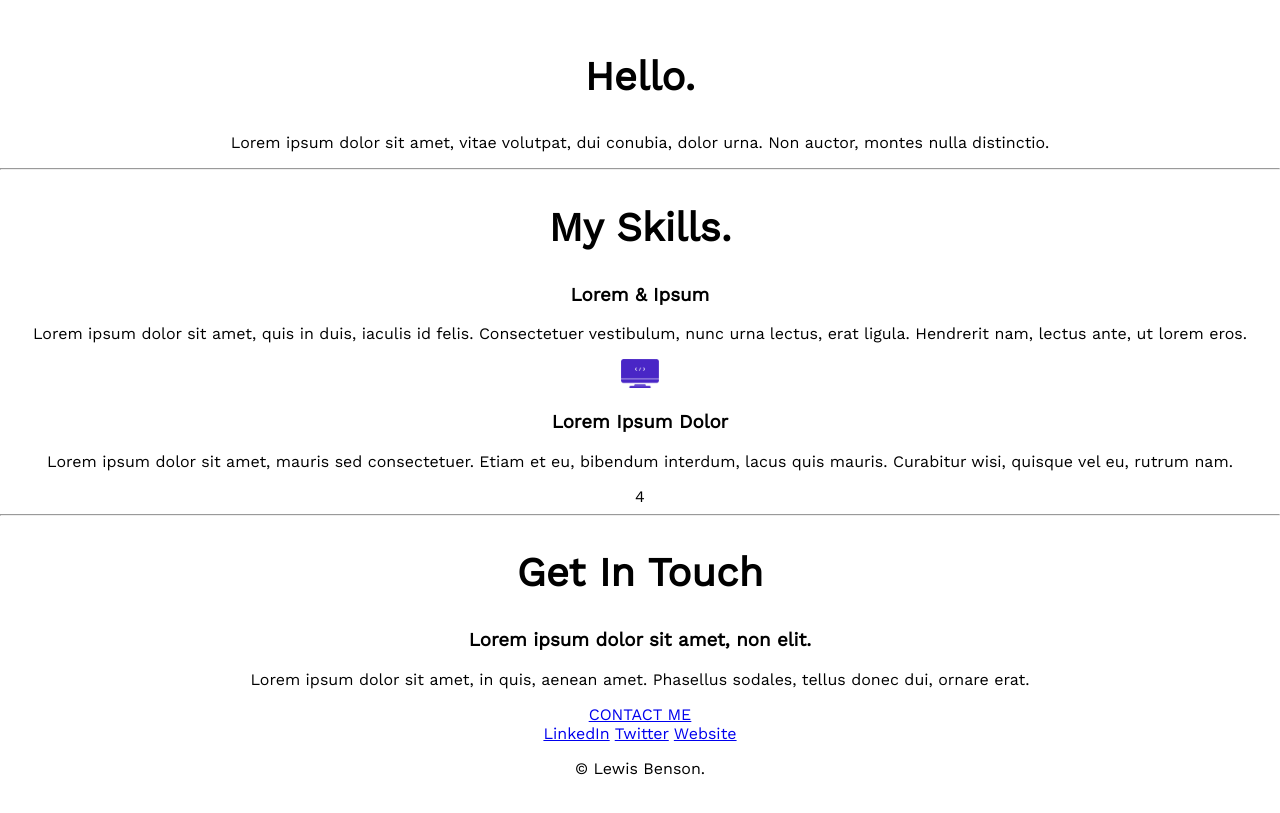
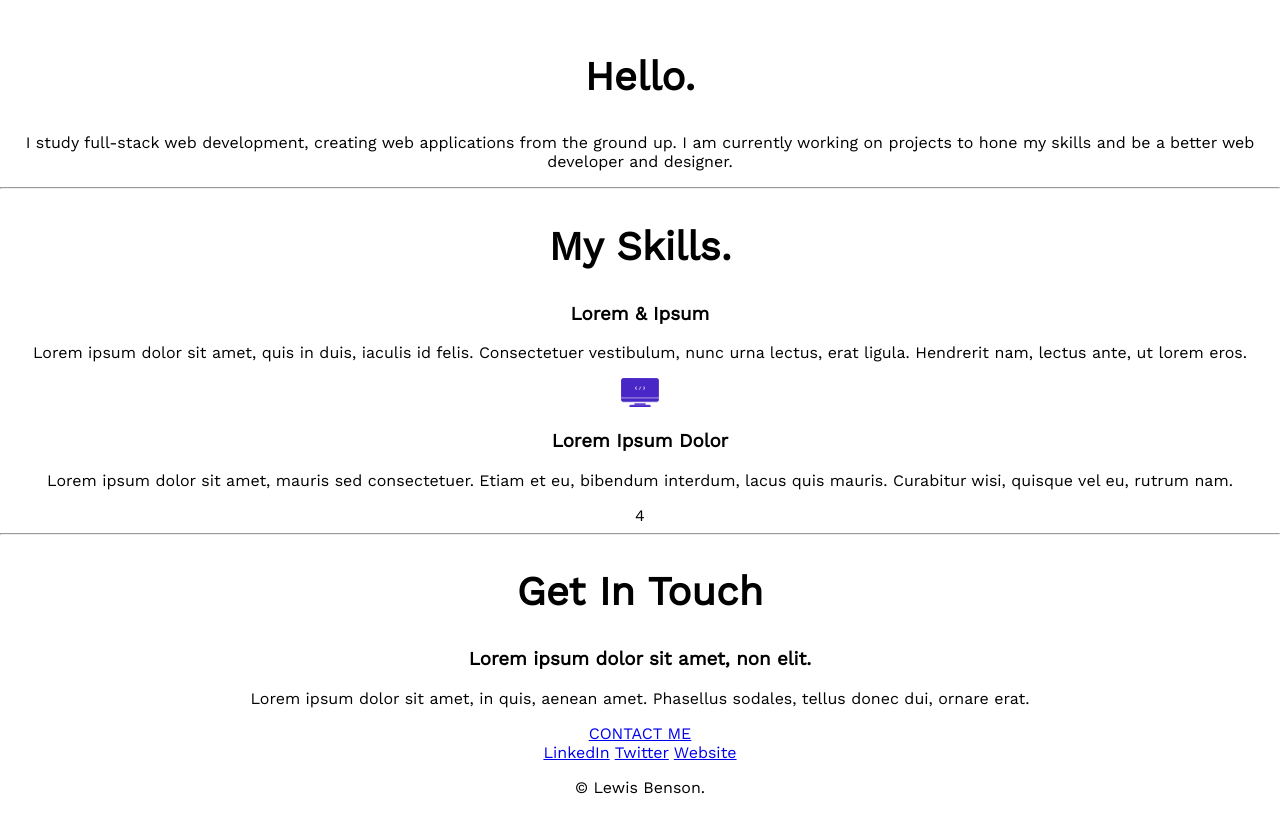
Before and after one commit to tm-LBenson/All-Css-Portfolio, a plain HTML site: page index.html in a window 1280 px wide. Shown: the part 900-1713 px from the top of the page. Drawn offline with nearby package versions, Linux system fonts and the light colour scheme; a web font is replaced by a local one.

Commit message:
Update to intro

```diff
--- a/index.html
+++ b/index.html
@@ -28,7 +28,7 @@
     <div class="profile">
 
       <h2>Hello.</h2>
-      <p>Lorem ipsum dolor sit amet, vitae volutpat, dui conubia, dolor urna. Non auctor, montes nulla distinctio.</p>
+      <p>I study full-stack web development, creating web applications from the ground up. I am currently working on projects to hone my skills and be a better web developer and designer.</p>
     </div>
     <hr>
     <div class="skills">
```
